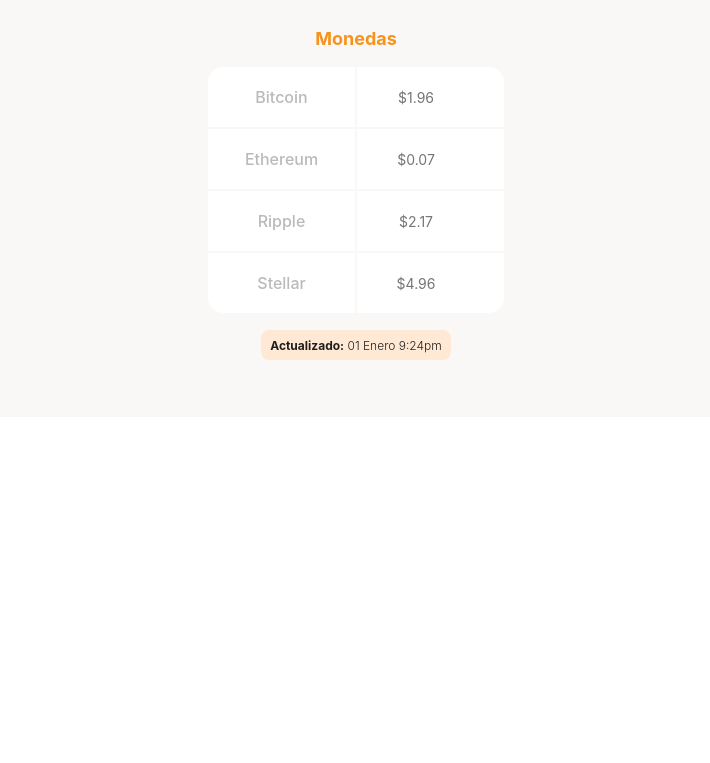
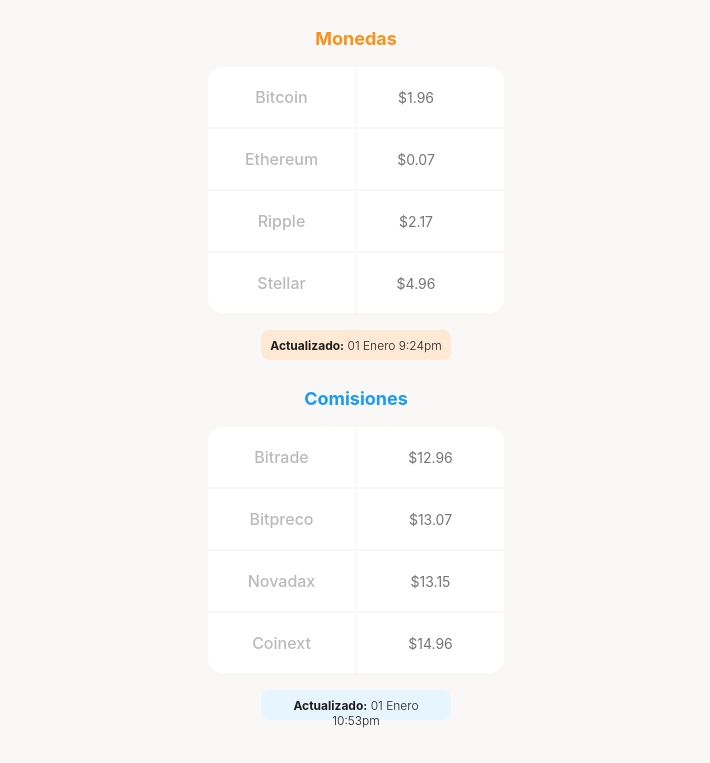
Before and after one commit to JosephSan23/MobileFirst, a plain HTML site: page index.html in a window 1280 px wide. Shown: the part 739-1502 px from the top of the page, without its empty margins (284-994 px from the left). Before the commit the page ends 1156 px from the top, so only its background shows below. Drawn offline with Linux system fonts and the light colour scheme.

Commit message:
Se agrego la segunda tabla de comisiones

```diff
--- a/index.html
+++ b/index.html
@@ -51,7 +51,31 @@
                         <p><b>Actualizado:</b> 01 Enero 9:24pm</p>
                     </div>
                 </div>
-                <div></div>
+                <div class="main-currency-table-2">
+                    <p class="currency-table-title-2">Comisiones</p>
+                    <div class="currency-table-container-2">
+                        <table>
+                            <tr>
+                                <td class="table__top-left">Bitrade</td>
+                                <td class="table__top-right table__right">$12.96</td>
+                            <tr>
+                                <td>Bitpreco</td>
+                                <td class="table__right">$13.07</td>
+                            </tr>
+                            <tr>
+                                <td>Novadax</td>
+                                <td class="table__right">$13.15</td>
+                            </tr>
+                            <tr>
+                                <td class="table__bottom-left">Coinext</td>
+                                <td class="table__bottom-right table__right">$14.96</td>
+                            </tr>
+                        </table>
+                    </div>
+                    <div class="currency-table-date-2">
+                        <p><b>Actualizado:</b> 01 Enero 10:53pm</p>
+                    </div>
+                </div>
             </section>
         </section>
         <section></section>
--- a/style.css
+++ b/style.css
@@ -247,3 +247,84 @@ main {
     line-height: 1.5rem;
     color: var(--warm-black);
 }
+
+/* Segunda tabla */
+.main-currency-table-2 {
+    width: 70%;
+    min-width: 235px;
+    max-width: 500px;
+    height: 360px;
+    margin: 0 auto;
+    font-family: "Inter", sans-serif;
+}
+
+.main-currency-table-2 .currency-table-title-2 {
+    margin-bottom: 15px;
+    font-size: 1.8rem;
+    font-weight: bold;
+    line-height: 2.3rem;
+    color: var(--secundary-blue);
+}
+
+.currency-table-container-2 {
+    width: 90%;
+    min-width: 230px;
+    max-width: 300px;
+    height: 250px;
+    margin: 0 auto;
+}
+
+.currency-table-container-2 table {
+    width: 100%;
+    height: 100%;
+}
+
+.currency-table-container-2 td {
+    width: 50%;
+    font-size: 1.6rem;
+    font-weight: 500;
+    line-height: 1.9rem;
+    color: var(--grey);
+    background-color:  var(--just-white);
+}
+
+.currency-table-container-2 .table__top-left {
+    border-radius: 15px 0 0 0;
+}
+
+
+.currency-table-container-2 .table__top-right {
+    border-radius: 0 15px 0 0;
+}
+
+.currency-table-container-2 .table__bottom-left {
+    border-radius: 0 0 0 15px;
+}
+
+.currency-table-container-2 .table__bottom-right {
+    border-radius: 0 0 15px 0;
+}
+
+.currency-table-container-2 .table__right {
+    font-size: 1.4rem;
+    font-weight: normal;
+    line-height: 1.7rem;
+    color: #757575;
+}
+
+.currency-table-date-2 {
+    width: 190px;
+    height: 30px;
+    margin: 0 auto;
+    margin-top: 15px;
+    padding: 8px;
+    background-color: var(--soft-blue);
+    border-radius: 8px;
+}
+
+.currency-table-date-2 p {
+    font-size: 1.2rem;
+    font-weight: 300;
+    line-height: 1.5rem;
+    color: var(--warm-black);
+}
```
